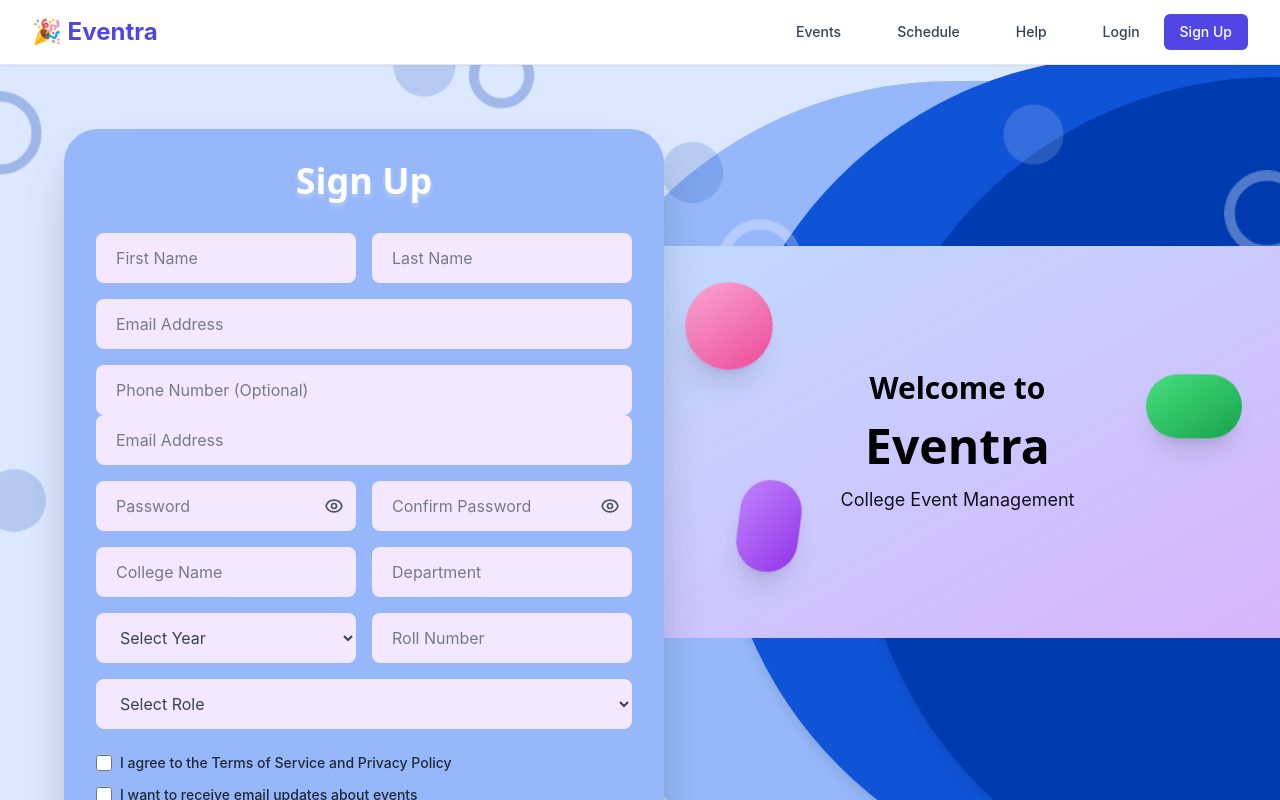
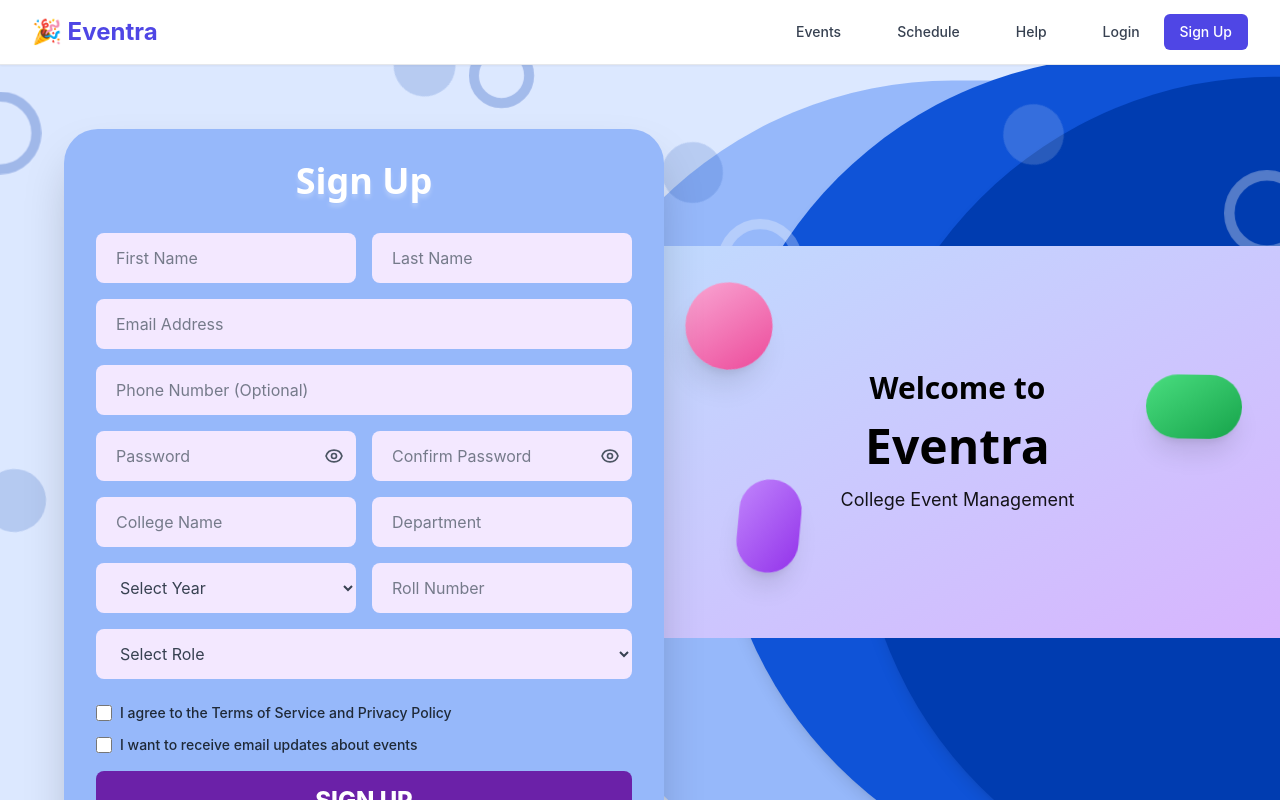
Before and after one commit to ArulventhanGM/Eventra, a Next.js app: page /signup in a window 1280 px wide. Shown: the top 800 px of the page. Built offline with nearby package versions, Linux system fonts and the light colour scheme; no server answers.

Commit message:
refactor: Remove unnecessary motion div for email input in signup form

```diff
--- a/app/signup/page.tsx
+++ b/app/signup/page.tsx
@@ -439,22 +439,6 @@ export default function Signup() {
                   className="w-full h-[50px] bg-purple-100 rounded-lg px-5 text-base placeholder-gray-600 placeholder-opacity-75 focus:outline-none focus:ring-3 focus:ring-purple-200 transition-all duration-300"
                 />
               </motion.div>
-
-              <motion.div
-                initial={{ opacity: 0, x: -20 }}
-                animate={{ opacity: 1, x: 0 }}
-                transition={{ delay: 0.5, duration: 0.6 }}
-              >
-                <input
-                  type="email"
-                  name="email"
-                  placeholder="Email Address"
-                  value={formData.email}
-                  onChange={handleInputChange}
-                  className="w-full h-[50px] bg-purple-100 rounded-lg px-5 text-base placeholder-gray-600 placeholder-opacity-75 focus:outline-none focus:ring-3 focus:ring-purple-200 transition-all duration-300"
-                  required
-                />
-              </motion.div>
             </div>
 
             {/* Password Fields Row */}
```
